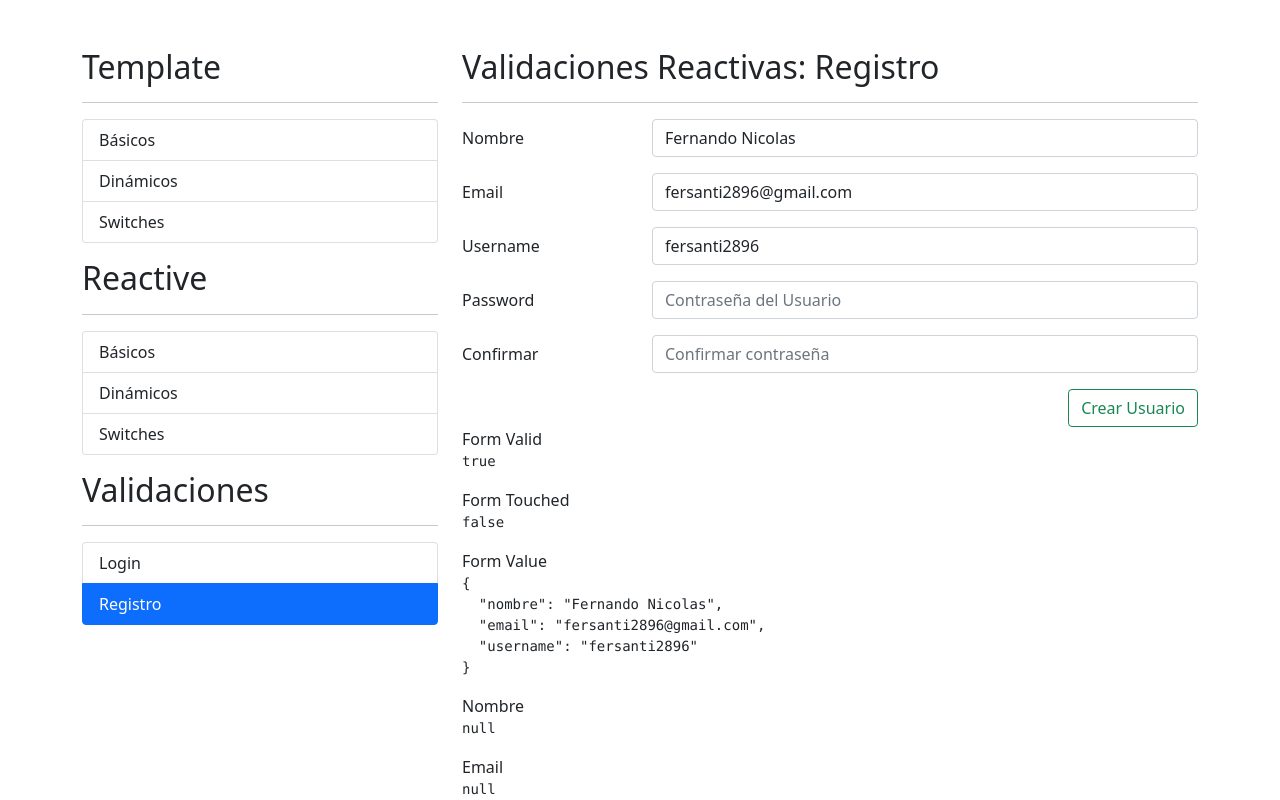
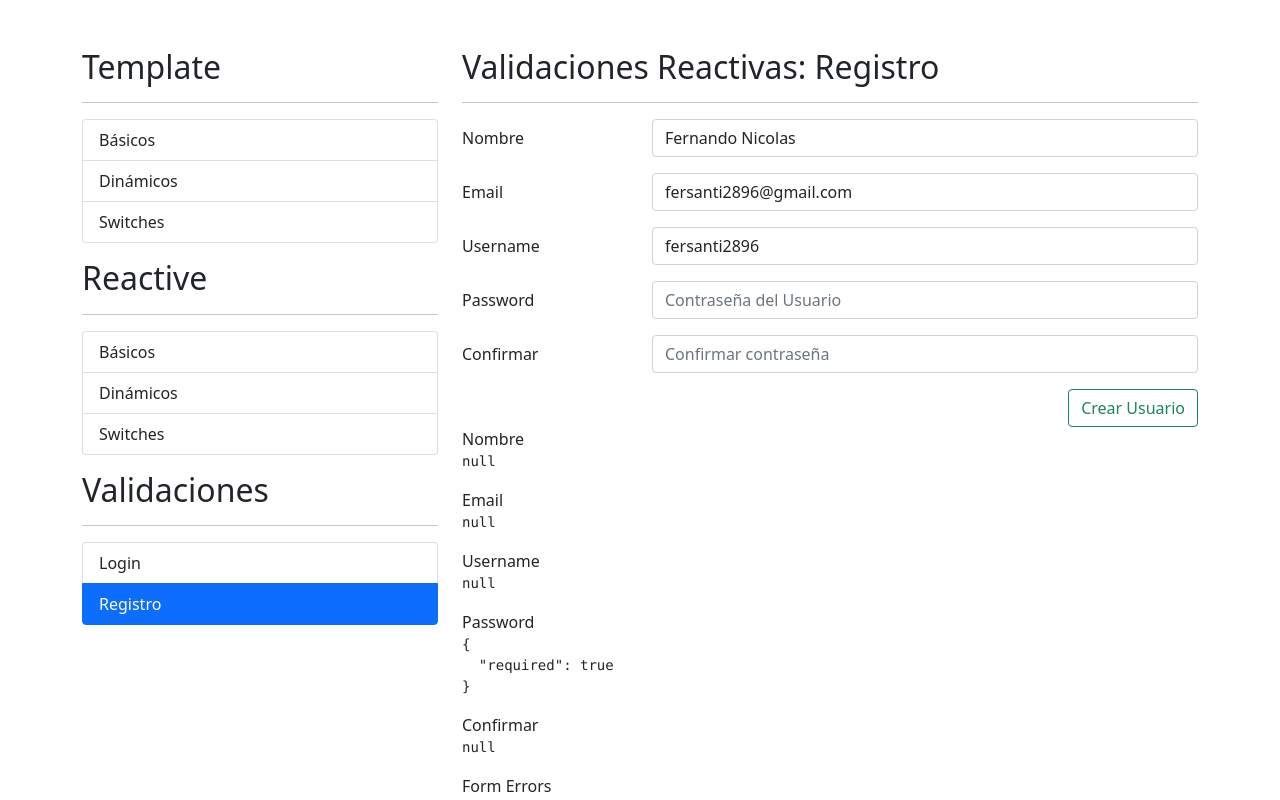
Before and after one commit to fersanti2896/18-curso-angular-formularios-val-man, an Angular app: page /template/basicos in a window 1280 px wide. Both pictures are taken after a click on the item "Registro". Shown: the top 800 px of the page. Built offline with nearby package versions, Linux system fonts and the light colour scheme.

Commit message:
Validando contraseñas iguales en registro.component

```diff
--- a/src/app/auth/pages/registro/registro.component.html
+++ b/src/app/auth/pages/registro/registro.component.html
@@ -50,7 +50,7 @@
                     <span class="form-text text-danger"
                           *ngIf="campoValido('username')">
                         El username no puede ser fersa
-                      </span>
+                    </span>
                 </div>
             </div>
 
@@ -60,7 +60,13 @@
                 <div class="col-sm-9">
                     <input  type="password"
                             class="form-control"
-                            placeholder="Contraseña del Usuario">
+                            placeholder="Contraseña del Usuario"
+                            formControlName="password">
+
+                    <span class="form-text text-danger"
+                          *ngIf="campoValido('password')">
+                        La contraseña debe tener 8 caracteres.
+                    </span>
                 </div>
             </div>
 
@@ -70,7 +76,13 @@
                 <div class="col-sm-9">
                     <input  type="password"
                             class="form-control"
-                            placeholder="Confirmar contraseña">
+                            placeholder="Confirmar contraseña"
+                            formControlName="password2">
+
+                    <span class="form-text text-danger"
+                          *ngIf="campoValido('password2')">
+                        Las contraseñas deben ser iguales
+                    </span>
                 </div>
             </div>
 
@@ -88,15 +100,6 @@
 
 <div class="row">
     <div class="col">
-        <span>Form Valid</span>
-        <pre>{{ miFormulario.valid | json }}</pre>
-
-        <span>Form Touched</span>
-        <pre>{{ miFormulario.touched | json }}</pre>
-
-        <span>Form Value</span>
-        <pre>{{ miFormulario.value | json }}</pre>
-
         <span>Nombre</span>
         <pre>{{ miFormulario.controls.nombre.errors| json }}</pre>
 
@@ -105,5 +108,20 @@
 
         <span>Username</span>
         <pre>{{ miFormulario.controls.username.errors| json }}</pre>
+
+        <span>Password</span>
+        <pre>{{ miFormulario.controls.password.errors| json }}</pre>
+
+        <span>Confirmar</span>
+        <pre>{{ miFormulario.controls.password2.errors| json }}</pre>
+
+        <span>Form Errors</span>
+        <pre>{{ miFormulario.errors | json }}</pre>
+
+        <span>Form Touched</span>
+        <pre>{{ miFormulario.touched | json }}</pre>
+
+        <span>Form Value</span>
+        <pre>{{ miFormulario.value | json }}</pre>
     </div>
 </div>
--- a/src/app/auth/pages/registro/registro.component.ts
+++ b/src/app/auth/pages/registro/registro.component.ts
@@ -11,9 +11,15 @@
 })
 export class RegistroComponent implements OnInit {
   miFormulario: FormGroup = this.fb.group({
-    nombre  : [ '', [ Validators.required, Validators.pattern(this.vs.nameFullPattern) ]],
-    email   : [ '', [ Validators.required, Validators.pattern(this.vs.emailPattern) ]],
-    username: [ '', [ Validators.required, this.vs.noPuedeSerFersa ] ]
+    nombre   : [ '', [ Validators.required, Validators.pattern(this.vs.nameFullPattern) ]],
+    email    : [ '', [ Validators.required, Validators.pattern(this.vs.emailPattern) ]],
+    username : [ '', [ Validators.required, this.vs.noPuedeSerFersa ] ],
+    password : [ '', [ Validators.required, Validators.minLength(8) ] ],
+    password2: [ '', [ Validators.required ] ]
+  }, {
+    validators: [
+      this.vs.camposIguales('password', 'password2')
+     ]
   });
 
   constructor(private fb: FormBuilder,
--- a/src/app/shared/validator/validator.service.ts
+++ b/src/app/shared/validator/validator.service.ts
@@ -1,5 +1,5 @@
 import { Injectable } from '@angular/core';
-import { FormControl, ValidationErrors } from '@angular/forms';
+import { AbstractControl, FormControl, ValidationErrors } from '@angular/forms';
 
 @Injectable({
   providedIn: 'root'
@@ -15,4 +15,21 @@
 
     return (valor === 'fersa') ? { fersa: true } : null
   }
+
+  camposIguales( campo1: string, campo2: string ) {
+    return ( formGroup: AbstractControl ): ValidationErrors | null => {
+      const pass1 = formGroup.get(campo1)?.value;
+      const pass2 = formGroup.get(campo2)?.value;
+
+      console.log(`${pass1} ${pass2}`);
+
+      if ( pass1 !== pass2) {
+        formGroup.get(campo2)?.setErrors({ noIguales: true })
+        return { noIguales: true }
+      }
+
+      formGroup.get(campo2)?.setErrors(null);
+      return null;
+    }
+  }
 }
```
